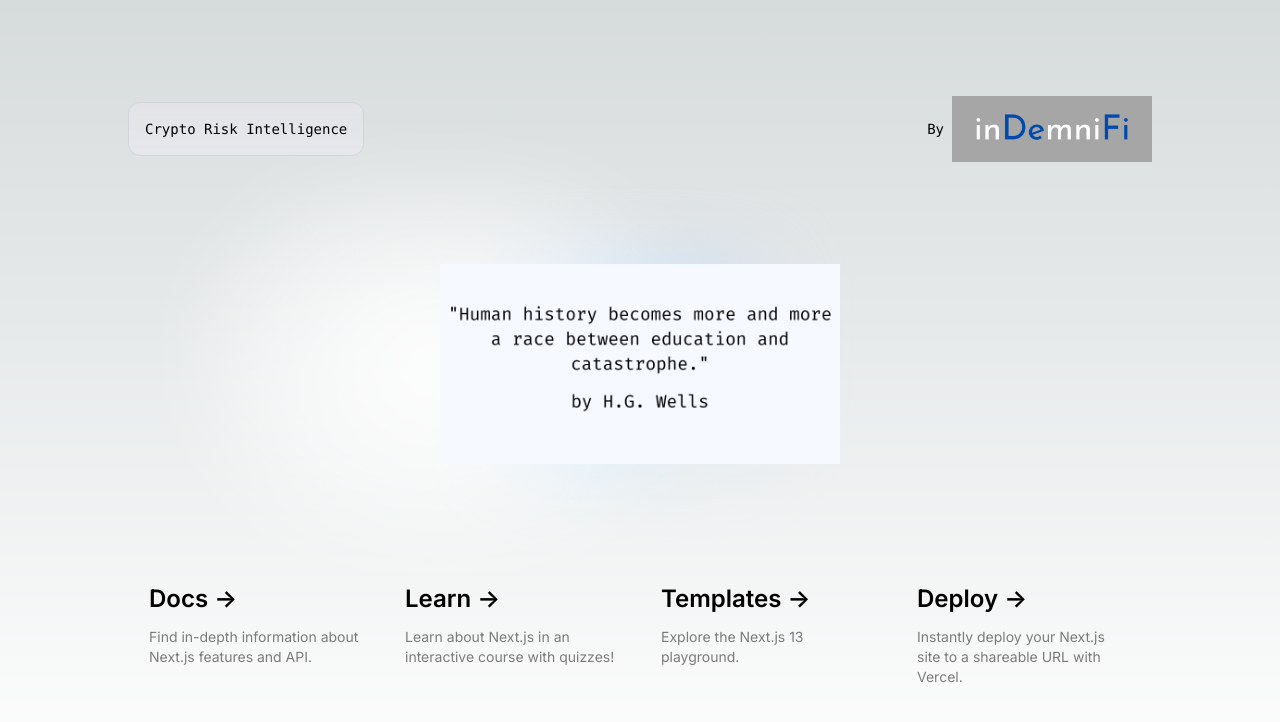
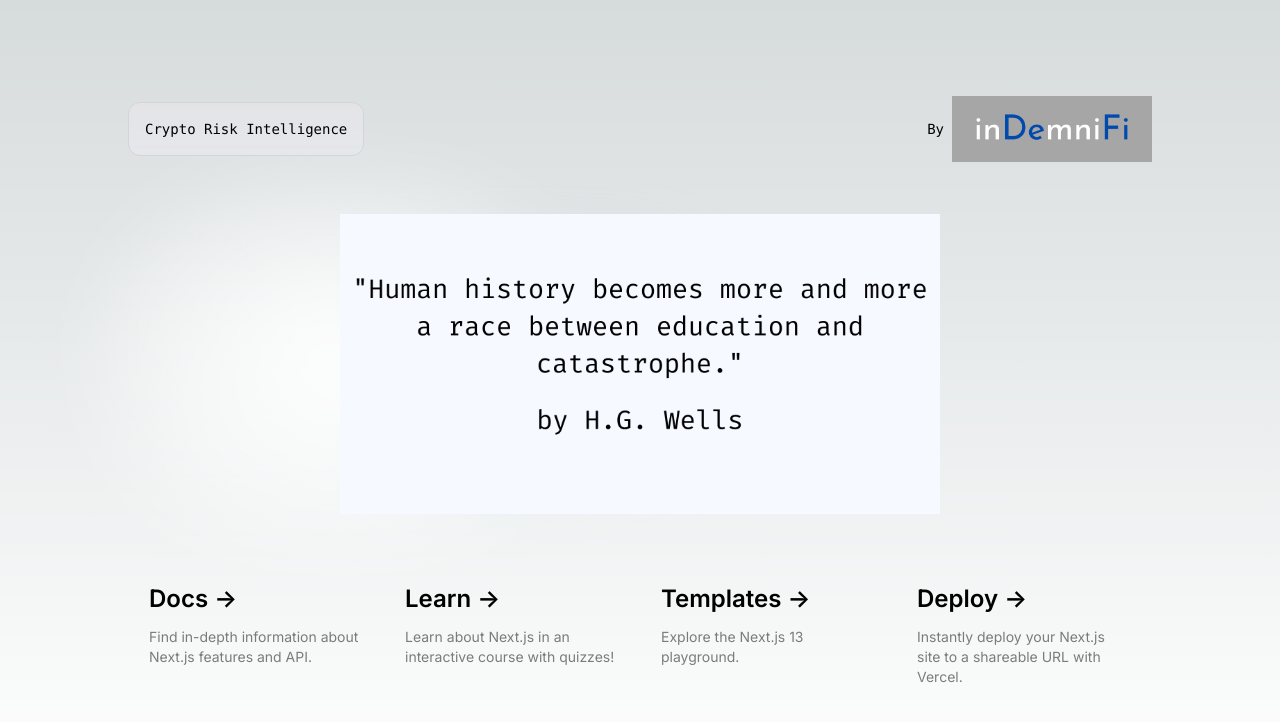
Before and after one commit to Enjoyweaver/Bitcoin, a Next.js app: page / in a window 1280 px wide. Shown: the top 722 px of the page. Built offline with nearby package versions, Linux system fonts and the light colour scheme.

Commit message:
Update page.tsx

```diff
--- a/app/page.tsx
+++ b/app/page.tsx
@@ -33,8 +33,8 @@ export default function Home() {
           className="relative dark:drop-shadow-[0_0_0.3rem_#ffffff70] dark:invert"
           src="/banner1.png"
           alt="Next.js Logo"
-          width={400}
-          height={300}
+          width={600}
+          height={400}
           priority
         />
       </div>
```
